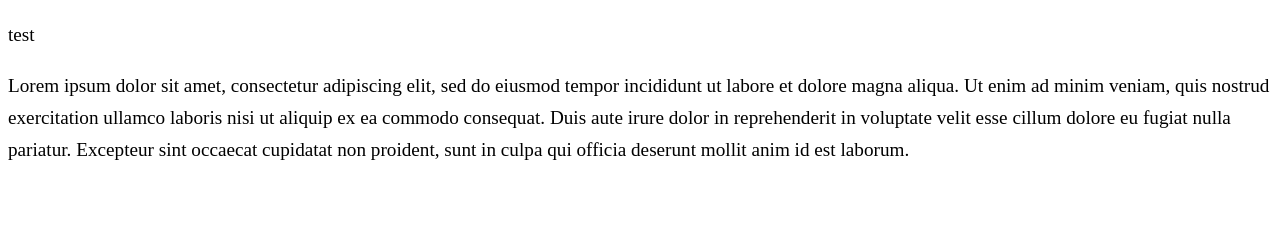
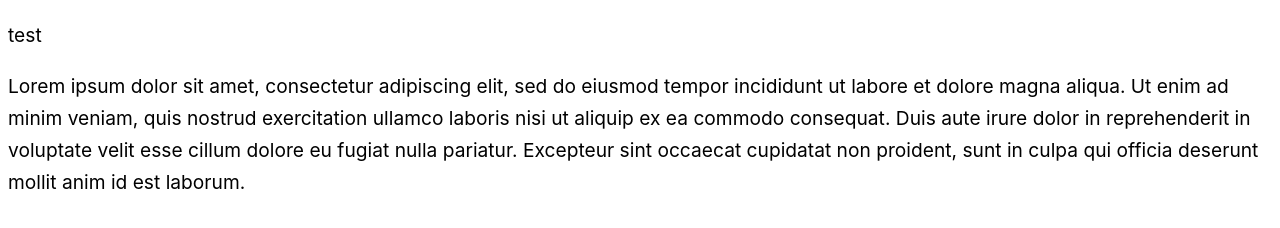
Before and after one commit to zft20240516/cat, a plain HTML site: page index.html in a window 1280 px wide. Drawn offline with Linux system fonts and the light colour scheme.

Commit message:
Update main.css

```diff
--- a/main.css
+++ b/main.css
@@ -1,7 +1,7 @@
 body {
 
   font-size: 1.5vw;
-  line-height: 2.5vw;body {
+  line-height: 2.5vw;
   font-size: 1.5vw;
   font-family: Inter, BlinkMacSystemFont, "Segoe UI", "Roboto", "Oxygen", "Ubuntu", "Cantarell", "Fira Sans", "Droid Sans", "Helvetica Neue", sans-serif; font-size
 }
```
